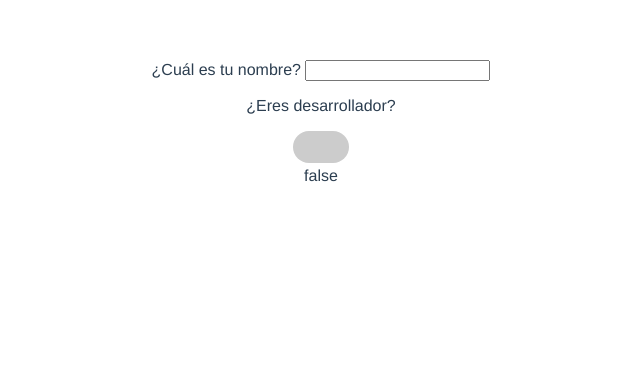
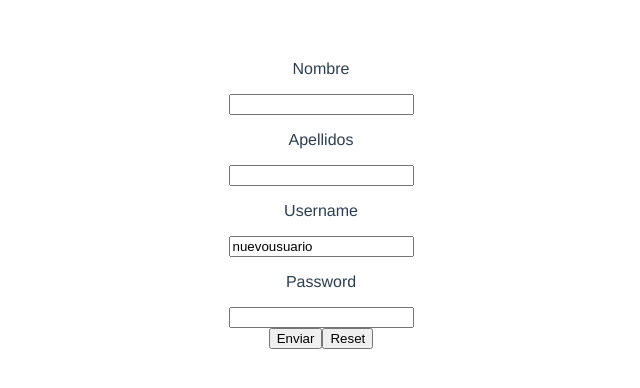
Before and after one commit to gorkavillara/intro-vue-con-ts-02-feb, a Vue app: page / in a window 1280 px wide. Shown: the top 388 px of the page, without its empty margins (319-959 px from the left). Built offline with nearby package versions, Linux system fonts and the light colour scheme.

Commit message:
🏥 Tema 08 - Formularios en Vue

```diff
--- a/src/App.vue
+++ b/src/App.vue
@@ -7,11 +7,12 @@ import CheckBoxes from './components/CheckBoxes.vue';
 import Radios from './components/Radios.vue';
 import Select from './components/Select.vue';
 import UsingCustomToggle from './components/UsingCustomToggle.vue';
+import FormularioEnvio from './components/FormularioEnvio.vue';
 
 </script>
 
 <template>
-  <UsingCustomToggle />
+  <FormularioEnvio />
 </template>
 
 <style>
--- /dev/null
+++ b/src/components/FormularioEnvio.vue
@@ -0,0 +1,38 @@
+<template>
+  <form @submit.prevent="handleSubmit">
+    <div>
+      <p>Nombre</p>
+      <input type="text" v-model="formData.nombre" />
+    </div>
+    <div>
+      <p>Apellidos</p>
+      <input type="text" v-model="formData.apellidos" />
+    </div>
+    <div>
+      <p>Username</p>
+      <input type="text" v-model="formData.username" />
+    </div>
+    <div>
+      <p>Password</p>
+      <input type="password" v-model="formData.password" />
+    </div>
+    <button type="submit">Enviar</button>
+    <button type="reset">Reset</button>
+  </form>
+</template>
+
+<script lang="ts" setup>
+import { reactive } from "vue";
+
+const formData = reactive({
+  nombre: "",
+  apellidos: "",
+  username: "nuevousuario",
+  password: "",
+});
+
+const handleSubmit = (event: SubmitEvent) => {
+  // event.preventDefault()
+  console.log(formData)
+}
+</script>
```
